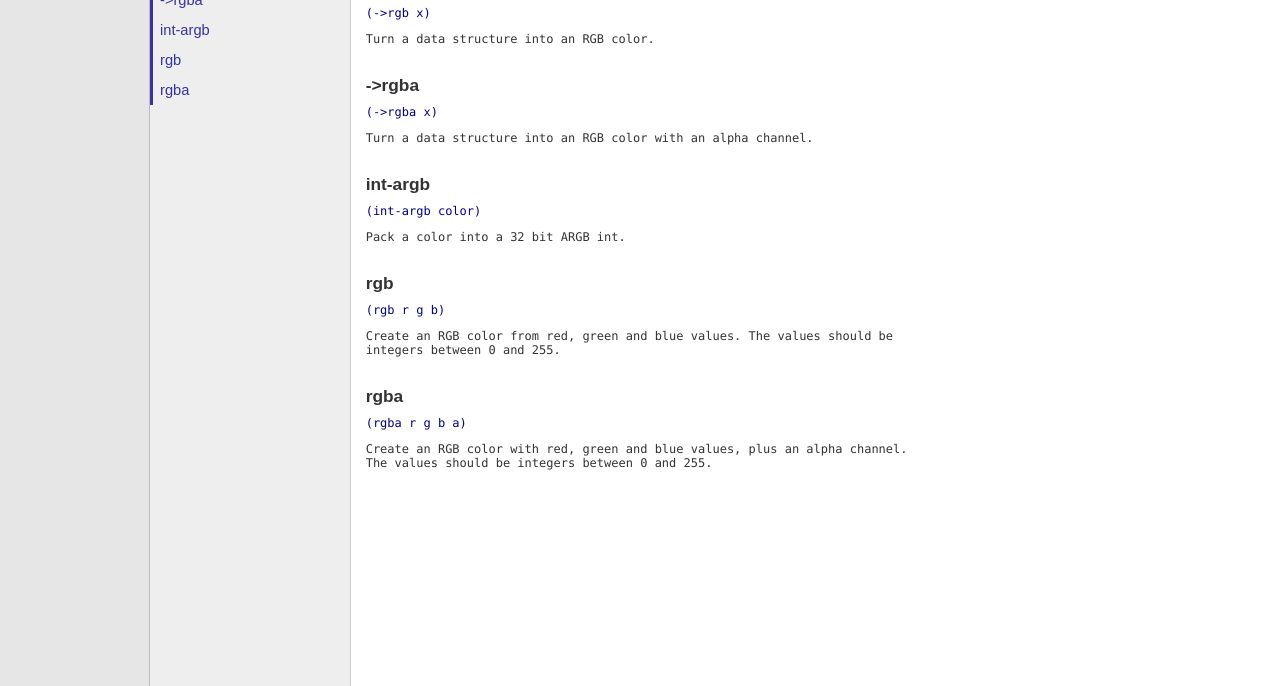
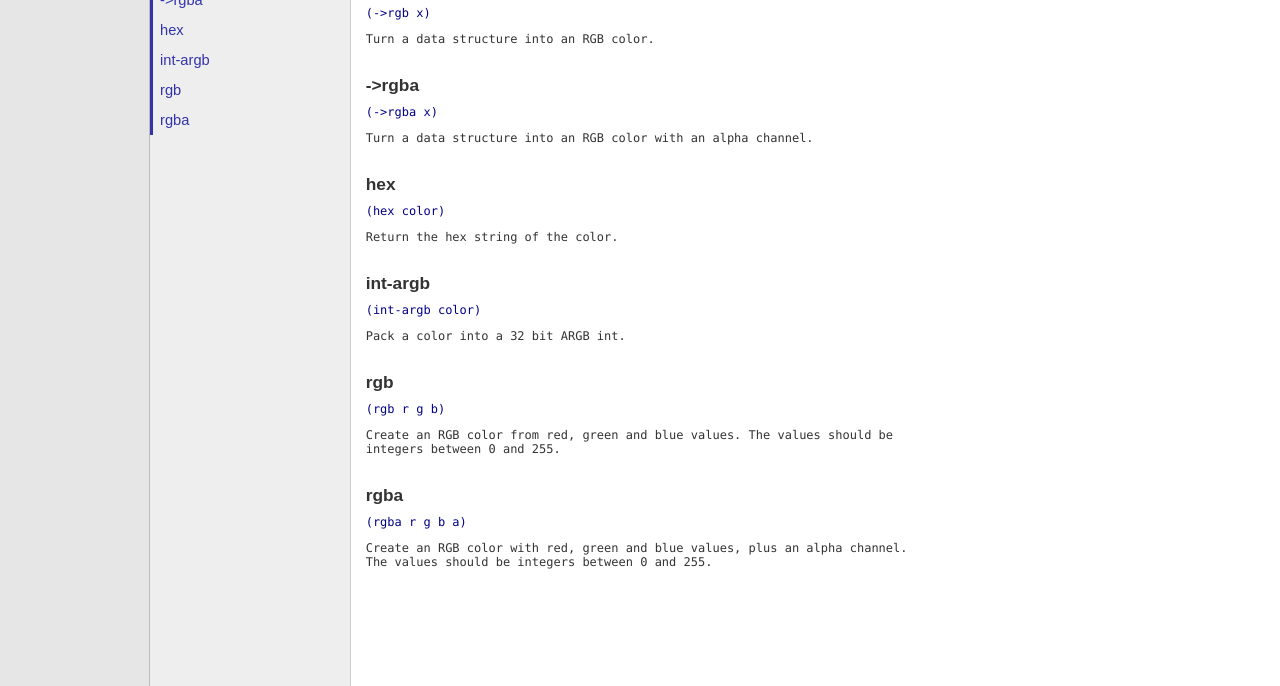
Before and after one commit to weavejester/crumpets, a plain HTML site: page crumpets.core.html in a window 1280 px wide. Shown: the part 114-800 px from the top of the page. Drawn offline with Linux system fonts and the light colour scheme.

Commit message:
Documentation for 0.1.2

```diff
--- a/crumpets.core.html
+++ b/crumpets.core.html
@@ -1,6 +1,7 @@
 <!DOCTYPE html>
-<html><head><meta charset="UTF-8"><link href="css/default.css" rel="stylesheet" type="text/css"><script src="js/jquery.min.js" type="text/javascript"></script><script src="js/page_effects.js" type="text/javascript"></script><title>crumpets.core documentation</title></head><body><div id="header"><h2>Generated by <a href="https://github.com/weavejester/codox">Codox</a></h2><h1><a href="index.html">Crumpets 0.1.1 API documentation</a></h1></div><div class="sidebar" id="namespaces"><h3><span>Namespaces</span></h3><ul><li class="current"><a href="crumpets.core.html"><span>crumpets.core</span></a></li></ul></div><div class="sidebar" id="vars"><h3>Public Vars</h3><ul><li><a href="crumpets.core.html#var--%3Ergb"><span>-&gt;rgb</span></a></li><li><a href="crumpets.core.html#var--%3Ergba"><span>-&gt;rgba</span></a></li><li><a href="crumpets.core.html#var-int-argb"><span>int-argb</span></a></li><li><a href="crumpets.core.html#var-rgb"><span>rgb</span></a></li><li><a href="crumpets.core.html#var-rgba"><span>rgba</span></a></li></ul></div><div class="namespace-docs" id="content"><h2>crumpets.core documentation</h2><pre class="doc"></pre><div class="public" id="var--%3Ergb"><h3>-&gt;rgb</h3><div class="usage"><code>(-&gt;rgb x)</code></div><pre class="doc">Turn a data structure into an RGB color.
+<html><head><meta charset="UTF-8"><link href="css/default.css" rel="stylesheet" type="text/css"><script src="js/jquery.min.js" type="text/javascript"></script><script src="js/page_effects.js" type="text/javascript"></script><title>crumpets.core documentation</title></head><body><div id="header"><h2>Generated by <a href="https://github.com/weavejester/codox">Codox</a></h2><h1><a href="index.html">Crumpets 0.1.2 API documentation</a></h1></div><div class="sidebar" id="namespaces"><h3><span>Namespaces</span></h3><ul><li class="current"><a href="crumpets.core.html"><span>crumpets.core</span></a></li></ul></div><div class="sidebar" id="vars"><h3>Public Vars</h3><ul><li><a href="crumpets.core.html#var--%3Ergb"><span>-&gt;rgb</span></a></li><li><a href="crumpets.core.html#var--%3Ergba"><span>-&gt;rgba</span></a></li><li><a href="crumpets.core.html#var-hex"><span>hex</span></a></li><li><a href="crumpets.core.html#var-int-argb"><span>int-argb</span></a></li><li><a href="crumpets.core.html#var-rgb"><span>rgb</span></a></li><li><a href="crumpets.core.html#var-rgba"><span>rgba</span></a></li></ul></div><div class="namespace-docs" id="content"><h2>crumpets.core documentation</h2><pre class="doc"></pre><div class="public" id="var--%3Ergb"><h3>-&gt;rgb</h3><div class="usage"><code>(-&gt;rgb x)</code></div><pre class="doc">Turn a data structure into an RGB color.
 </pre></div><div class="public" id="var--%3Ergba"><h3>-&gt;rgba</h3><div class="usage"><code>(-&gt;rgba x)</code></div><pre class="doc">Turn a data structure into an RGB color with an alpha channel.
+</pre></div><div class="public" id="var-hex"><h3>hex</h3><div class="usage"><code>(hex color)</code></div><pre class="doc">Return the hex string of the color.
 </pre></div><div class="public" id="var-int-argb"><h3>int-argb</h3><div class="usage"><code>(int-argb color)</code></div><pre class="doc">Pack a color into a 32 bit ARGB int.
 </pre></div><div class="public" id="var-rgb"><h3>rgb</h3><div class="usage"><code>(rgb r g b)</code></div><pre class="doc">Create an RGB color from red, green and blue values. The values should be
 integers between 0 and 255.</pre></div><div class="public" id="var-rgba"><h3>rgba</h3><div class="usage"><code>(rgba r g b a)</code></div><pre class="doc">Create an RGB color with red, green and blue values, plus an alpha channel.
```
Also changed, not shown: index.html (+1 -1 lines).
